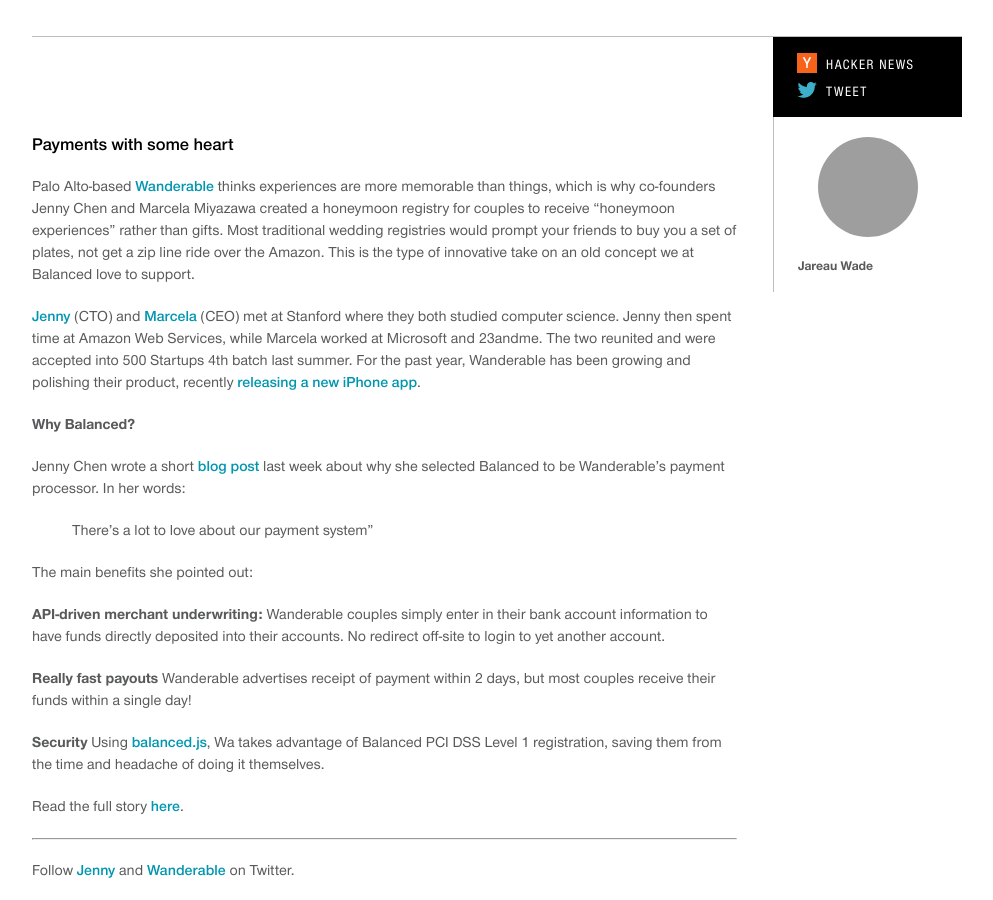
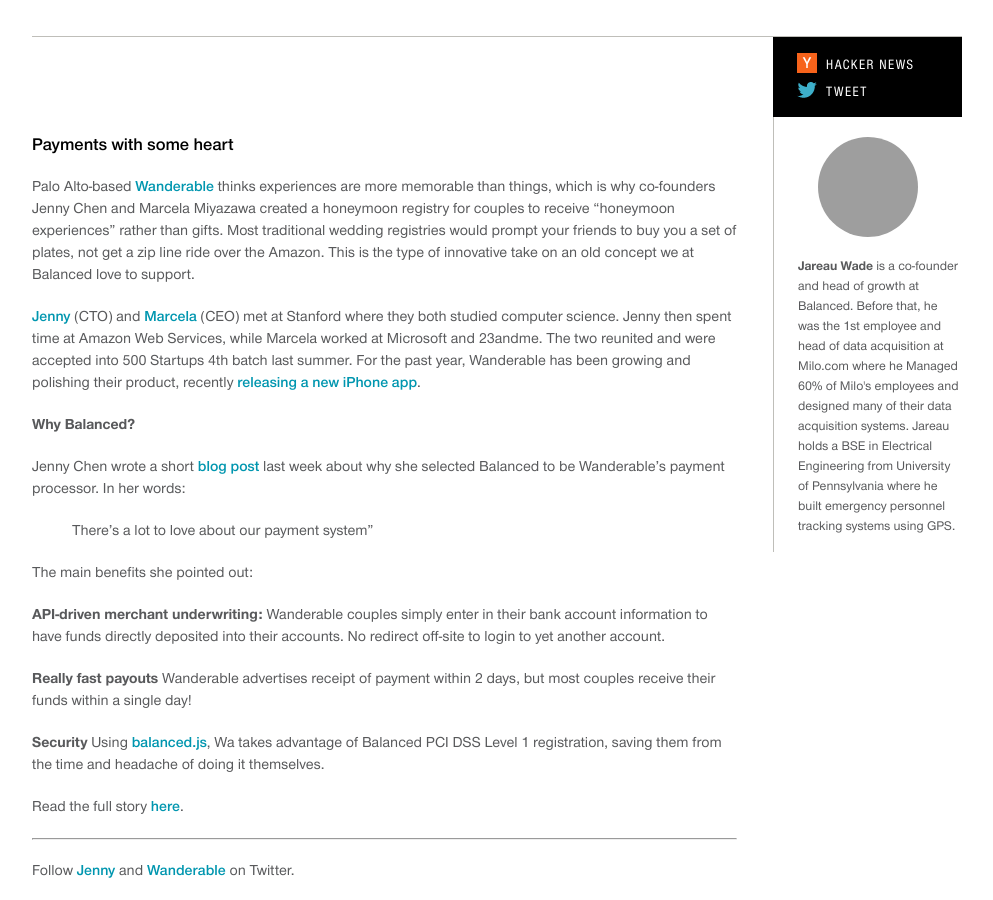
Before and after one commit to balanced/balanced.github.com, a Jekyll site: the page built from _posts/2013-05-13-wanderable-payments-vendor-selection-balanced.md, in a window 1280 px wide and 900 px high, scrolled down 742 px, cut to the strip 0-900 px from the top of the window. Shown: the whole strip, without its empty margins (143-1136 px from the left). Built offline with Jekyll 4.4.1, drawn with Linux system fonts in a browser that asks for light colours; nearby versions of some CDN libraries; Markdown is read by kramdown in place of the engine named in the settings; grey boxes are pictures that could not be loaded.

Commit message:
Add author bios to posts were they are included

```diff
--- a/_posts/2013-05-13-wanderable-payments-vendor-selection-balanced.md
+++ b/_posts/2013-05-13-wanderable-payments-vendor-selection-balanced.md
@@ -1,6 +1,7 @@
 ---
 layout: post
 author: Jareau Wade
+author_bio: is a co-founder and head of growth at Balanced. Before that, he was the 1st employee and head of data acquisition at Milo.com where he Managed 60% of Milo's employees and designed many of their data acquisition systems. Jareau holds a BSE in Electrical Engineering from University of Pennsylvania where he built emergency personnel tracking systems using GPS.
 author_image: https://github-camo.global.ssl.fastly.net/76048769c887c706378fbda0c21c7e3775a07fb2/687474703a2f2f626c6f672e62616c616e6365647061796d656e74732e636f6d2f696d672f617574686f72732f6a61726561752532305f776164652e706e67
 title: "Customer Profile: Wanderable"
 image: /img/blogimages/2013-05-13.jpg
```
Also changed, not shown: _posts/2013-08-15-balanced-certified-developer-apixchange-marketplace.md (+1 -0 lines), _posts/2013-10-11-benefits-open-company-balanced.md (+1 -0 lines), _posts/2013-10-15-kindrid-picking-payment-processor-consider-cost-not-charge.md (+1 -2 lines).
